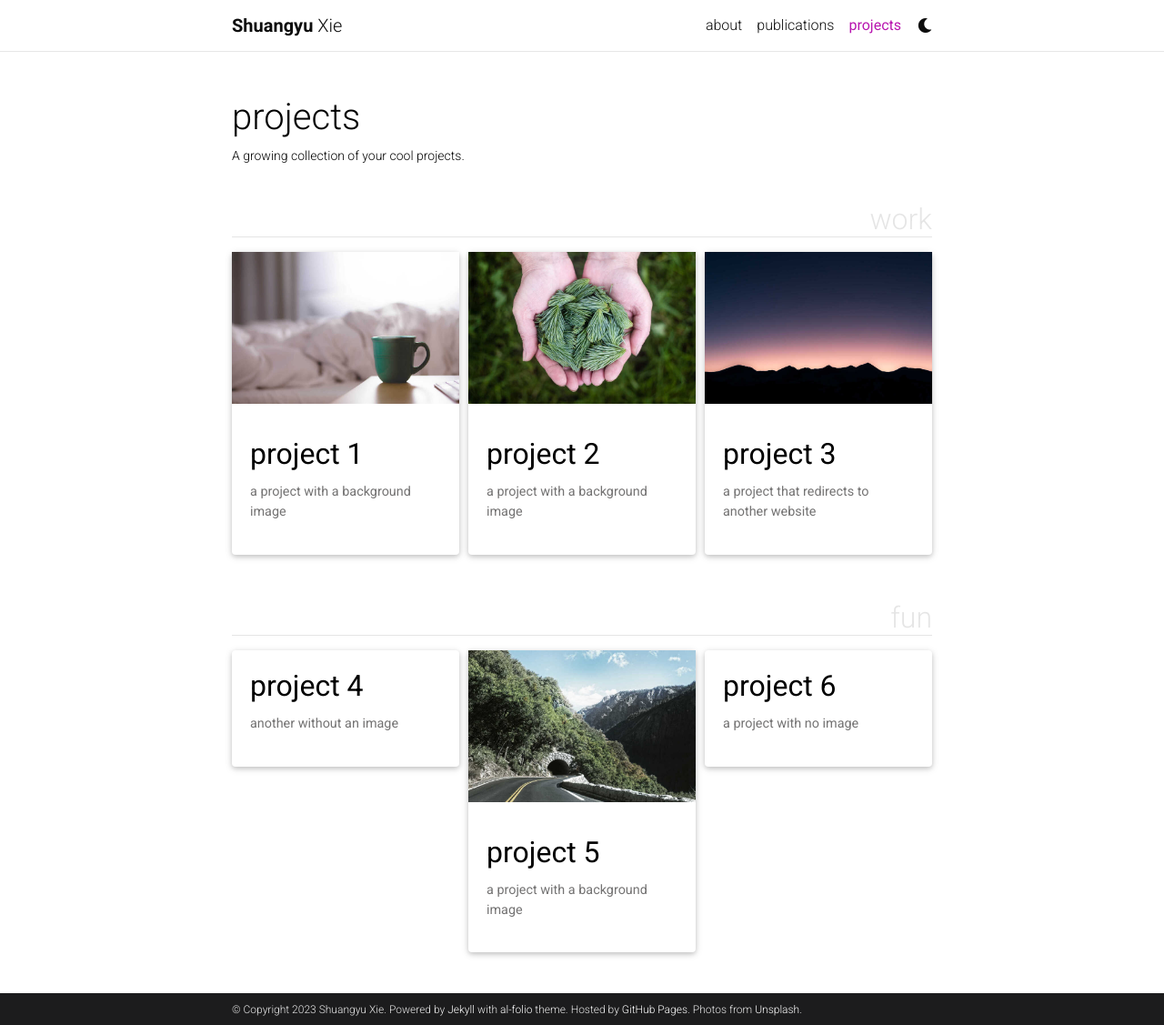
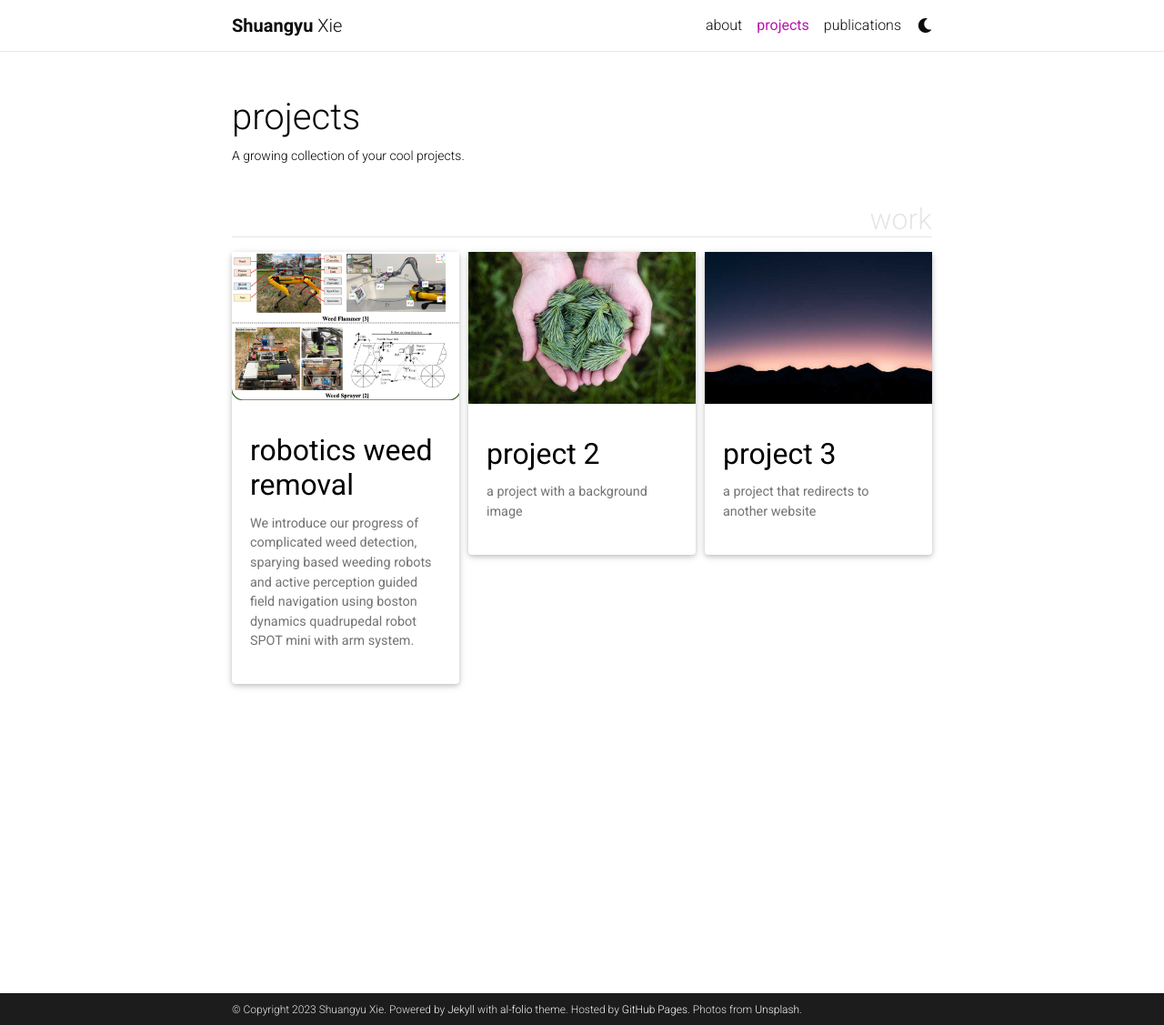
Before and after one commit to ehehee/ehehee.github.io, a Jekyll site: the page built from _pages/projects.md, in a window 1280 px wide and 1127 px high. Shown: the whole window at 91% size. Built offline with Jekyll 4.4.1, drawn with Linux system fonts in a browser that asks for light colours; full-size pictures stand in for the smaller copies a plugin makes; comment, search, counter and statistics services are not loaded; a style sheet for code colours, icons or effects is not loaded.

Commit message:
update project

````diff
--- a/_pages/projects.md
+++ b/_pages/projects.md
@@ -4,8 +4,8 @@ title: projects
 permalink: /projects/
 description: A growing collection of your cool projects.
 nav: true
-nav_order: 2
-display_categories: [work, fun]
+nav_order: 1
+display_categories: [work]
 horizontal: false
 ---
 
--- a/_projects/1_project.md
+++ /dev/null
@@ -1,80 +0,0 @@
----
-layout: page
-title: project 1
-description: a project with a background image
-img: assets/img/12.jpg
-importance: 1
-category: work
----
-
-Every project has a beautiful feature showcase page.
-It's easy to include images in a flexible 3-column grid format.
-Make your photos 1/3, 2/3, or full width.
-
-To give your project a background in the portfolio page, just add the img tag to the front matter like so:
-
-    ---
-    layout: page
-    title: project
-    description: a project with a background image
-    img: /assets/img/12.jpg
-    ---
-
-<div class="row">
-    <div class="col-sm mt-3 mt-md-0">
-        {% include figure.html path="assets/img/1.jpg" title="example image" class="img-fluid rounded z-depth-1" %}
-    </div>
-    <div class="col-sm mt-3 mt-md-0">
-        {% include figure.html path="assets/img/3.jpg" title="example image" class="img-fluid rounded z-depth-1" %}
-    </div>
-    <div class="col-sm mt-3 mt-md-0">
-        {% include figure.html path="assets/img/5.jpg" title="example image" class="img-fluid rounded z-depth-1" %}
-    </div>
-</div>
-<div class="caption">
-    Caption photos easily. On the left, a road goes through a tunnel. Middle, leaves artistically fall in a hipster photoshoot. Right, in another hipster photoshoot, a lumberjack grasps a handful of pine needles.
-</div>
-<div class="row">
-    <div class="col-sm mt-3 mt-md-0">
-        {% include figure.html path="assets/img/5.jpg" title="example image" class="img-fluid rounded z-depth-1" %}
-    </div>
-</div>
-<div class="caption">
-    This image can also have a caption. It's like magic.
-</div>
-
-You can also put regular text between your rows of images.
-Say you wanted to write a little bit about your project before you posted the rest of the images.
-You describe how you toiled, sweated, *bled* for your project, and then... you reveal its glory in the next row of images.
-
-
-<div class="row justify-content-sm-center">
-    <div class="col-sm-8 mt-3 mt-md-0">
-        {% include figure.html path="assets/img/6.jpg" title="example image" class="img-fluid rounded z-depth-1" %}
-    </div>
-    <div class="col-sm-4 mt-3 mt-md-0">
-        {% include figure.html path="assets/img/11.jpg" title="example image" class="img-fluid rounded z-depth-1" %}
-    </div>
-</div>
-<div class="caption">
-    You can also have artistically styled 2/3 + 1/3 images, like these.
-</div>
-
-
-The code is simple.
-Just wrap your images with `<div class="col-sm">` and place them inside `<div class="row">` (read more about the <a href="https://getbootstrap.com/docs/4.4/layout/grid/">Bootstrap Grid</a> system).
-To make images responsive, add `img-fluid` class to each; for rounded corners and shadows use `rounded` and `z-depth-1` classes.
-Here's the code for the last row of images above:
-
-{% raw %}
-```html
-<div class="row justify-content-sm-center">
-    <div class="col-sm-8 mt-3 mt-md-0">
-        {% include figure.html path="assets/img/6.jpg" title="example image" class="img-fluid rounded z-depth-1" %}
-    </div>
-    <div class="col-sm-4 mt-3 mt-md-0">
-        {% include figure.html path="assets/img/11.jpg" title="example image" class="img-fluid rounded z-depth-1" %}
-    </div>
-</div>
-```
-{% endraw %}
--- a/_projects/4_project.md
+++ /dev/null
@@ -1,80 +0,0 @@
----
-layout: page
-title: project 4
-description: another without an image
-img:
-importance: 3
-category: fun
----
-
-Every project has a beautiful feature showcase page.
-It's easy to include images in a flexible 3-column grid format.
-Make your photos 1/3, 2/3, or full width.
-
-To give your project a background in the portfolio page, just add the img tag to the front matter like so:
-
-    ---
-    layout: page
-    title: project
-    description: a project with a background image
-    img: /assets/img/12.jpg
-    ---
-
-<div class="row">
-    <div class="col-sm mt-3 mt-md-0">
-        {% include figure.html path="assets/img/1.jpg" title="example image" class="img-fluid rounded z-depth-1" %}
-    </div>
-    <div class="col-sm mt-3 mt-md-0">
-        {% include figure.html path="assets/img/3.jpg" title="example image" class="img-fluid rounded z-depth-1" %}
-    </div>
-    <div class="col-sm mt-3 mt-md-0">
-        {% include figure.html path="assets/img/5.jpg" title="example image" class="img-fluid rounded z-depth-1" %}
-    </div>
-</div>
-<div class="caption">
-    Caption photos easily. On the left, a road goes through a tunnel. Middle, leaves artistically fall in a hipster photoshoot. Right, in another hipster photoshoot, a lumberjack grasps a handful of pine needles.
-</div>
-<div class="row">
-    <div class="col-sm mt-3 mt-md-0">
-        {% include figure.html path="assets/img/5.jpg" title="example image" class="img-fluid rounded z-depth-1" %}
-    </div>
-</div>
-<div class="caption">
-    This image can also have a caption. It's like magic.
-</div>
-
-You can also put regular text between your rows of images.
-Say you wanted to write a little bit about your project before you posted the rest of the images.
-You describe how you toiled, sweated, *bled* for your project, and then... you reveal its glory in the next row of images.
-
-
-<div class="row justify-content-sm-center">
-    <div class="col-sm-8 mt-3 mt-md-0">
-        {% include figure.html path="assets/img/6.jpg" title="example image" class="img-fluid rounded z-depth-1" %}
-    </div>
-    <div class="col-sm-4 mt-3 mt-md-0">
-        {% include figure.html path="assets/img/11.jpg" title="example image" class="img-fluid rounded z-depth-1" %}
-    </div>
-</div>
-<div class="caption">
-    You can also have artistically styled 2/3 + 1/3 images, like these.
-</div>
-
-
-The code is simple.
-Just wrap your images with `<div class="col-sm">` and place them inside `<div class="row">` (read more about the <a href="https://getbootstrap.com/docs/4.4/layout/grid/">Bootstrap Grid</a> system).
-To make images responsive, add `img-fluid` class to each; for rounded corners and shadows use `rounded` and `z-depth-1` classes.
-Here's the code for the last row of images above:
-
-{% raw %}
-```html
-<div class="row justify-content-sm-center">
-    <div class="col-sm-8 mt-3 mt-md-0">
-        {% include figure.html path="assets/img/6.jpg" title="example image" class="img-fluid rounded z-depth-1" %}
-    </div>
-    <div class="col-sm-4 mt-3 mt-md-0">
-        {% include figure.html path="assets/img/11.jpg" title="example image" class="img-fluid rounded z-depth-1" %}
-    </div>
-</div>
-```
-{% endraw %}
--- a/_projects/5_project.md
+++ /dev/null
@@ -1,80 +0,0 @@
----
-layout: page
-title: project 5
-description: a project with a background image
-img: assets/img/1.jpg
-importance: 3
-category: fun
----
-
-Every project has a beautiful feature showcase page.
-It's easy to include images in a flexible 3-column grid format.
-Make your photos 1/3, 2/3, or full width.
-
-To give your project a background in the portfolio page, just add the img tag to the front matter like so:
-
-    ---
-    layout: page
-    title: project
-    description: a project with a background image
-    img: /assets/img/12.jpg
-    ---
-
-<div class="row">
-    <div class="col-sm mt-3 mt-md-0">
-        {% include figure.html path="assets/img/1.jpg" title="example image" class="img-fluid rounded z-depth-1" %}
-    </div>
-    <div class="col-sm mt-3 mt-md-0">
-        {% include figure.html path="assets/img/3.jpg" title="example image" class="img-fluid rounded z-depth-1" %}
-    </div>
-    <div class="col-sm mt-3 mt-md-0">
-        {% include figure.html path="assets/img/5.jpg" title="example image" class="img-fluid rounded z-depth-1" %}
-    </div>
-</div>
-<div class="caption">
-    Caption photos easily. On the left, a road goes through a tunnel. Middle, leaves artistically fall in a hipster photoshoot. Right, in another hipster photoshoot, a lumberjack grasps a handful of pine needles.
-</div>
-<div class="row">
-    <div class="col-sm mt-3 mt-md-0">
-        {% include figure.html path="assets/img/5.jpg" title="example image" class="img-fluid rounded z-depth-1" %}
-    </div>
-</div>
-<div class="caption">
-    This image can also have a caption. It's like magic.
-</div>
-
-You can also put regular text between your rows of images.
-Say you wanted to write a little bit about your project before you posted the rest of the images.
-You describe how you toiled, sweated, *bled* for your project, and then... you reveal its glory in the next row of images.
-
-
-<div class="row justify-content-sm-center">
-    <div class="col-sm-8 mt-3 mt-md-0">
-        {% include figure.html path="assets/img/6.jpg" title="example image" class="img-fluid rounded z-depth-1" %}
-    </div>
-    <div class="col-sm-4 mt-3 mt-md-0">
-        {% include figure.html path="assets/img/11.jpg" title="example image" class="img-fluid rounded z-depth-1" %}
-    </div>
-</div>
-<div class="caption">
-    You can also have artistically styled 2/3 + 1/3 images, like these.
-</div>
-
-
-The code is simple.
-Just wrap your images with `<div class="col-sm">` and place them inside `<div class="row">` (read more about the <a href="https://getbootstrap.com/docs/4.4/layout/grid/">Bootstrap Grid</a> system).
-To make images responsive, add `img-fluid` class to each; for rounded corners and shadows use `rounded` and `z-depth-1` classes.
-Here's the code for the last row of images above:
-
-{% raw %}
-```html
-<div class="row justify-content-sm-center">
-    <div class="col-sm-8 mt-3 mt-md-0">
-        {% include figure.html path="assets/img/6.jpg" title="example image" class="img-fluid rounded z-depth-1" %}
-    </div>
-    <div class="col-sm-4 mt-3 mt-md-0">
-        {% include figure.html path="assets/img/11.jpg" title="example image" class="img-fluid rounded z-depth-1" %}
-    </div>
-</div>
-```
-{% endraw %}
--- a/_projects/6_project.md
+++ /dev/null
@@ -1,80 +0,0 @@
----
-layout: page
-title: project 6
-description: a project with no image
-img:
-importance: 4
-category: fun
----
-
-Every project has a beautiful feature showcase page.
-It's easy to include images in a flexible 3-column grid format.
-Make your photos 1/3, 2/3, or full width.
-
-To give your project a background in the portfolio page, just add the img tag to the front matter like so:
-
-    ---
-    layout: page
-    title: project
-    description: a project with a background image
-    img: /assets/img/12.jpg
-    ---
-
-<div class="row">
-    <div class="col-sm mt-3 mt-md-0">
-        {% include figure.html path="assets/img/1.jpg" title="example image" class="img-fluid rounded z-depth-1" %}
-    </div>
-    <div class="col-sm mt-3 mt-md-0">
-        {% include figure.html path="assets/img/3.jpg" title="example image" class="img-fluid rounded z-depth-1" %}
-    </div>
-    <div class="col-sm mt-3 mt-md-0">
-        {% include figure.html path="assets/img/5.jpg" title="example image" class="img-fluid rounded z-depth-1" %}
-    </div>
-</div>
-<div class="caption">
-    Caption photos easily. On the left, a road goes through a tunnel. Middle, leaves artistically fall in a hipster photoshoot. Right, in another hipster photoshoot, a lumberjack grasps a handful of pine needles.
-</div>
-<div class="row">
-    <div class="col-sm mt-3 mt-md-0">
-        {% include figure.html path="assets/img/5.jpg" title="example image" class="img-fluid rounded z-depth-1" %}
-    </div>
-</div>
-<div class="caption">
-    This image can also have a caption. It's like magic.
-</div>
-
-You can also put regular text between your rows of images.
-Say you wanted to write a little bit about your project before you posted the rest of the images.
-You describe how you toiled, sweated, *bled* for your project, and then... you reveal its glory in the next row of images.
-
-
-<div class="row justify-content-sm-center">
-    <div class="col-sm-8 mt-3 mt-md-0">
-        {% include figure.html path="assets/img/6.jpg" title="example image" class="img-fluid rounded z-depth-1" %}
-    </div>
-    <div class="col-sm-4 mt-3 mt-md-0">
-        {% include figure.html path="assets/img/11.jpg" title="example image" class="img-fluid rounded z-depth-1" %}
-    </div>
-</div>
-<div class="caption">
-    You can also have artistically styled 2/3 + 1/3 images, like these.
-</div>
-
-
-The code is simple.
-Just wrap your images with `<div class="col-sm">` and place them inside `<div class="row">` (read more about the <a href="https://getbootstrap.com/docs/4.4/layout/grid/">Bootstrap Grid</a> system).
-To make images responsive, add `img-fluid` class to each; for rounded corners and shadows use `rounded` and `z-depth-1` classes.
-Here's the code for the last row of images above:
-
-{% raw %}
-```html
-<div class="row justify-content-sm-center">
-    <div class="col-sm-8 mt-3 mt-md-0">
-        {% include figure.html path="assets/img/6.jpg" title="example image" class="img-fluid rounded z-depth-1" %}
-    </div>
-    <div class="col-sm-4 mt-3 mt-md-0">
-        {% include figure.html path="assets/img/11.jpg" title="example image" class="img-fluid rounded z-depth-1" %}
-    </div>
-</div>
-```
-{% endraw %}
--- /dev/null
+++ b/_projects/robotic_weed_removal.md
@@ -0,0 +1,80 @@
+---
+layout: page
+title: Robotics Weed Removal
+description: We introduce our progress of complicated weed detection, sparying based weeding robots and active perception guided field navigation using boston dynamics quadrupedal robot SPOT mini with arm system.
+img: assets/img/Robotics_weed_removal.png
+importance: 1
+category: work
+---
+
+Every project has a beautiful feature showcase page.
+It's easy to include images in a flexible 3-column grid format.
+Make your photos 1/3, 2/3, or full width.
+
+<!-- To give your project a background in the portfolio page, just add the img tag to the front matter like so:
+
+    ---
+    layout: page
+    title: project
+    description: a project with a background image
+    img: /assets/img/12.jpg
+    --- -->
+
+<!-- <div class="row">
+    <div class="col-sm mt-3 mt-md-0">
+        {% include figure.html path="assets/img/1.jpg" title="example image" class="img-fluid rounded z-depth-1" %}
+    </div>
+    <div class="col-sm mt-3 mt-md-0">
+        {% include figure.html path="assets/img/3.jpg" title="example image" class="img-fluid rounded z-depth-1" %}
+    </div>
+    <div class="col-sm mt-3 mt-md-0">
+        {% include figure.html path="assets/img/5.jpg" title="example image" class="img-fluid rounded z-depth-1" %}
+    </div>
+</div>
+<div class="caption">
+    Caption photos easily. On the left, a road goes through a tunnel. Middle, leaves artistically fall in a hipster photoshoot. Right, in another hipster photoshoot, a lumberjack grasps a handful of pine needles.
+</div> -->
+<div class="row">
+    <div class="col-sm mt-3 mt-md-0">
+        {% include figure.html path="assets/img/Poster-robotic-weed-removal_updated.pdf" title="example image" class="img-fluid rounded z-depth-1" %}
+    </div>
+</div>
+<div class="caption">
+    This image can also have a caption. It's like magic.
+</div>
+
+You can also put regular text between your rows of images.
+Say you wanted to write a little bit about your project before you posted the rest of the images.
+You describe how you toiled, sweated, *bled* for your project, and then... you reveal its glory in the next row of images.
+
+
+<!-- <div class="row justify-content-sm-center">
+    <div class="col-sm-8 mt-3 mt-md-0">
+        {% include figure.html path="assets/img/6.jpg" title="example image" class="img-fluid rounded z-depth-1" %}
+    </div>
+    <div class="col-sm-4 mt-3 mt-md-0">
+        {% include figure.html path="assets/img/11.jpg" title="example image" class="img-fluid rounded z-depth-1" %}
+    </div>
+</div>
+<div class="caption">
+    You can also have artistically styled 2/3 + 1/3 images, like these.
+</div> -->
+
+
+<!-- The code is simple.
+Just wrap your images with `<div class="col-sm">` and place them inside `<div class="row">` (read more about the <a href="https://getbootstrap.com/docs/4.4/layout/grid/">Bootstrap Grid</a> system).
+To make images responsive, add `img-fluid` class to each; for rounded corners and shadows use `rounded` and `z-depth-1` classes.
+Here's the code for the last row of images above:
+
+{% raw %}
+```html
+<div class="row justify-content-sm-center">
+    <div class="col-sm-8 mt-3 mt-md-0">
+        {% include figure.html path="assets/img/6.jpg" title="example image" class="img-fluid rounded z-depth-1" %}
+    </div>
+    <div class="col-sm-4 mt-3 mt-md-0">
+        {% include figure.html path="assets/img/11.jpg" title="example image" class="img-fluid rounded z-depth-1" %}
+    </div>
+</div>
+```
+{% endraw %} -->
````
Also changed, not shown: _projects/Autonomous_driving.md (renamed from _projects/3_project.md), _projects/DIME_NET_OIS_rectification.md (renamed from _projects/2_project.md), assets/img/Robotics_weed_removal.png (added), 1 other file.
